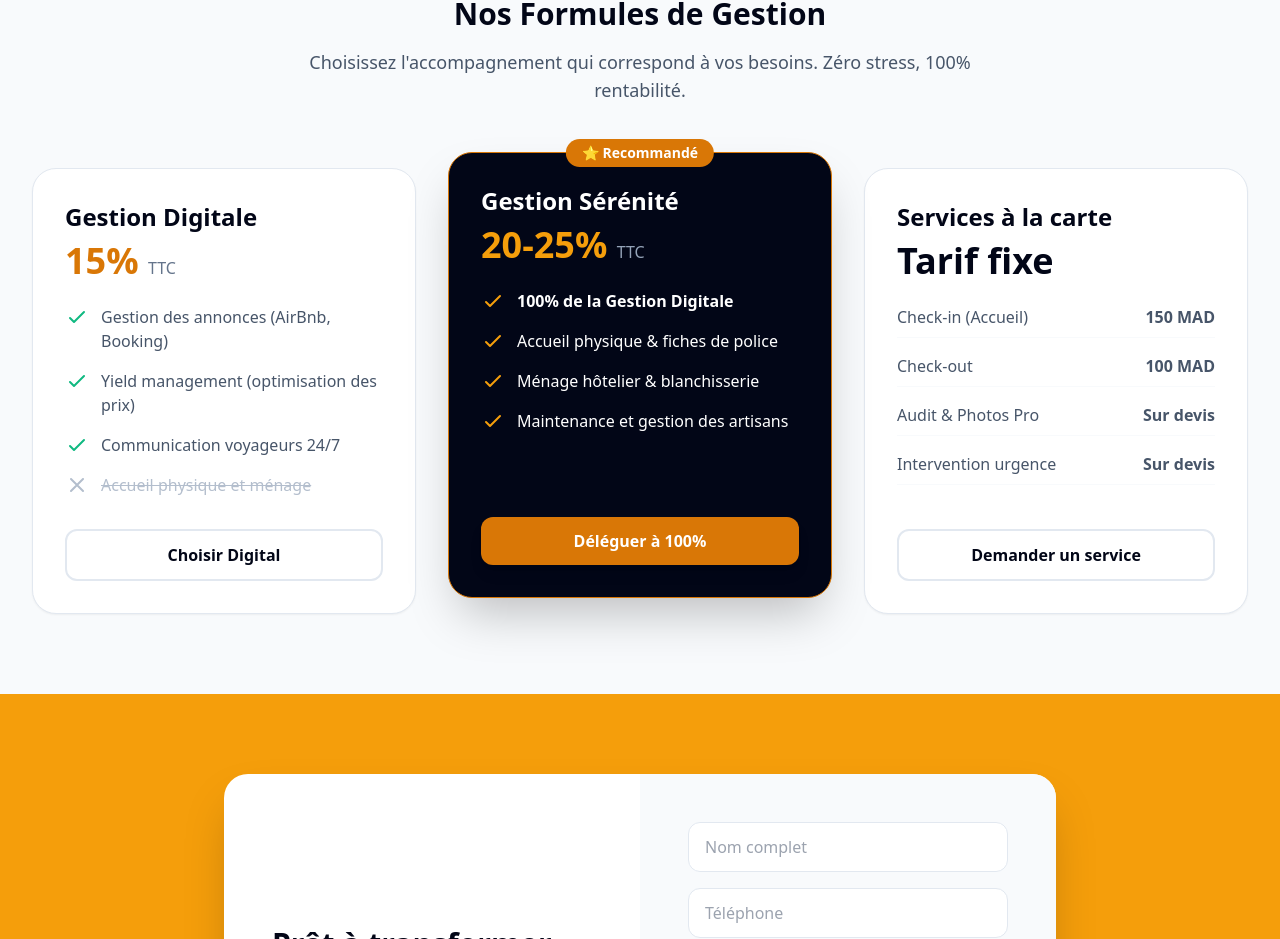
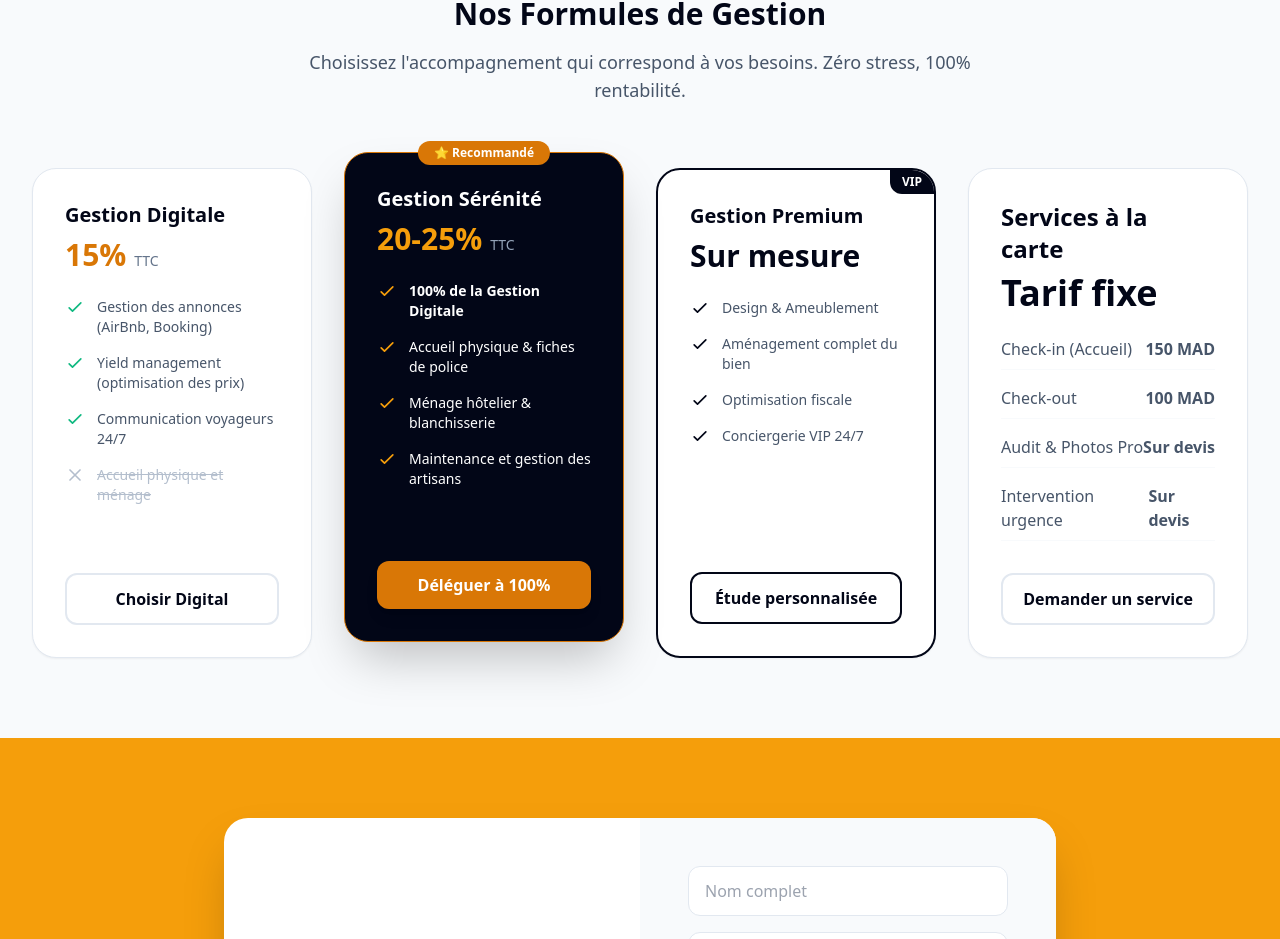
Before and after one commit to anoirqotbi87-debug/babfez, a Next.js app: page /1 in a window 1280 px wide. Shown: the part 1400-2339 px from the top of the page. Built offline with nearby package versions, Linux system fonts and the light colour scheme.

Commit message:
feat: Add Premium formula to the services grid and form

```diff
--- a/src/app/[lang]/page.tsx
+++ b/src/app/[lang]/page.tsx
@@ -187,20 +187,20 @@ export default function Home({ params }: { params: { lang: string } }) {
           <h2 className="text-3xl font-extrabold text-slate-950 mb-4">{dict.home.servicesTitle}</h2>
           <p className="text-lg text-slate-600 max-w-2xl mx-auto mb-16">{dict.home.servicesSubtitle}</p>
 
-          <div className="grid md:grid-cols-3 gap-8 text-left">
+          <div className="grid md:grid-cols-2 lg:grid-cols-4 gap-8 text-left">
             {/* Formule 1 */}
             <div className="bg-white rounded-3xl p-8 border border-slate-200 shadow-sm flex flex-col">
-              <h3 className="text-2xl font-extrabold text-slate-950 mb-2">{dict.home.formula1Title}</h3>
-              <div className="text-4xl font-extrabold text-amber-600 mb-6">{dict.home.formula1Price} <span className="text-base text-slate-500 font-medium">TTC</span></div>
-              <ul className="space-y-4 mb-8 flex-1">
+              <h3 className="text-xl font-extrabold text-slate-950 mb-2">{dict.home.formula1Title}</h3>
+              <div className="text-3xl font-extrabold text-amber-600 mb-6">{dict.home.formula1Price} <span className="text-sm text-slate-500 font-medium">TTC</span></div>
+              <ul className="space-y-4 mb-8 flex-1 text-sm">
                 {dict.home.formula1Features.map((feat, idx) => (
                   <li key={idx} className="flex gap-3 text-slate-600">
-                    <svg className="w-6 h-6 text-emerald-500 shrink-0" fill="none" stroke="currentColor" viewBox="0 0 24 24"><path strokeLinecap="round" strokeLinejoin="round" strokeWidth="2" d="M5 13l4 4L19 7"/></svg>
+                    <svg className="w-5 h-5 text-emerald-500 shrink-0" fill="none" stroke="currentColor" viewBox="0 0 24 24"><path strokeLinecap="round" strokeLinejoin="round" strokeWidth="2" d="M5 13l4 4L19 7"/></svg>
                     {feat}
                   </li>
                 ))}
                 <li className="flex gap-3 text-slate-400 opacity-70">
-                  <svg className="w-6 h-6 shrink-0" fill="none" stroke="currentColor" viewBox="0 0 24 24"><path strokeLinecap="round" strokeLinejoin="round" strokeWidth="2" d="M6 18L18 6M6 6l12 12"/></svg>
+                  <svg className="w-5 h-5 shrink-0" fill="none" stroke="currentColor" viewBox="0 0 24 24"><path strokeLinecap="round" strokeLinejoin="round" strokeWidth="2" d="M6 18L18 6M6 6l12 12"/></svg>
                   <s>{dict.home.formula1Excluded}</s>
                 </li>
               </ul>
@@ -211,21 +211,39 @@ export default function Home({ params }: { params: { lang: string } }) {
 
             {/* Formule 2 - Recommandée */}
             <div className="bg-slate-950 rounded-3xl p-8 border border-amber-600 shadow-2xl flex flex-col relative transform lg:-translate-y-4 z-10">
-              <div className="absolute top-0 left-1/2 -translate-x-1/2 -translate-y-1/2 bg-amber-600 text-white font-bold px-4 py-1 rounded-full text-sm whitespace-nowrap">
+              <div className="absolute top-0 left-1/2 -translate-x-1/2 -translate-y-1/2 bg-amber-600 text-white font-bold px-4 py-1 rounded-full text-xs whitespace-nowrap">
                 {dict.home.formula2Tag}
               </div>
-              <h3 className="text-2xl font-extrabold text-white mb-2">{dict.home.formula2Title}</h3>
-              <div className="text-4xl font-extrabold text-amber-500 mb-6">{dict.home.formula2Price} <span className="text-base text-slate-400 font-medium">TTC</span></div>
-              <ul className="space-y-4 mb-8 flex-1 text-slate-300">
+              <h3 className="text-xl font-extrabold text-white mb-2">{dict.home.formula2Title}</h3>
+              <div className="text-3xl font-extrabold text-amber-500 mb-6">{dict.home.formula2Price} <span className="text-sm text-slate-400 font-medium">TTC</span></div>
+              <ul className="space-y-4 mb-8 flex-1 text-slate-300 text-sm">
                 {dict.home.formula2Features.map((feat, idx) => (
                   <li key={idx} className="flex gap-3 text-white">
-                    <svg className="w-6 h-6 text-amber-500 shrink-0" fill="none" stroke="currentColor" viewBox="0 0 24 24"><path strokeLinecap="round" strokeLinejoin="round" strokeWidth="2" d="M5 13l4 4L19 7"/></svg>
+                    <svg className="w-5 h-5 text-amber-500 shrink-0" fill="none" stroke="currentColor" viewBox="0 0 24 24"><path strokeLinecap="round" strokeLinejoin="round" strokeWidth="2" d="M5 13l4 4L19 7"/></svg>
                     {idx === 0 ? <strong>{feat}</strong> : feat}
                   </li>
                 ))}
               </ul>
               <a href="#contact" className="block text-center bg-amber-600 text-white font-bold py-3 rounded-xl hover:bg-amber-700 transition-colors shadow-lg">
                 {dict.home.formula2Btn}
+              </a>
+            </div>
+
+            {/* Formule Premium (NEW) */}
+            <div className="bg-white rounded-3xl p-8 border-2 border-slate-950 shadow-sm flex flex-col relative overflow-hidden">
+              <div className="absolute top-0 right-0 bg-slate-950 text-white font-extrabold px-3 py-1 text-xs rounded-bl-xl">VIP</div>
+              <h3 className="text-xl font-extrabold text-slate-950 mb-2">{dict.home.formulaPremiumTitle}</h3>
+              <div className="text-3xl font-extrabold text-slate-950 mb-6">{dict.home.formulaPremiumPrice}</div>
+              <ul className="space-y-4 mb-8 flex-1 text-sm">
+                {dict.home.formulaPremiumFeatures.map((feat, idx) => (
+                  <li key={idx} className="flex gap-3 text-slate-600 font-medium">
+                    <svg className="w-5 h-5 text-slate-950 shrink-0" fill="none" stroke="currentColor" viewBox="0 0 24 24"><path strokeLinecap="round" strokeLinejoin="round" strokeWidth="2" d="M5 13l4 4L19 7"/></svg>
+                    {feat}
+                  </li>
+                ))}
+              </ul>
+              <a href="#contact" className="block text-center border-2 border-slate-950 text-slate-950 font-bold py-3 rounded-xl hover:bg-slate-950 hover:text-white transition-colors mt-auto">
+                {dict.home.formulaPremiumBtn}
               </a>
             </div>
 
@@ -290,6 +308,7 @@ export default function Home({ params }: { params: { lang: string } }) {
                     <select value={formData.formule} onChange={e => setFormData({...formData, formule: e.target.value})} className="w-full px-4 py-3 rounded-xl border border-slate-200 focus:border-amber-500 outline-none bg-white">
                       <option value={dict.home.formula1Title}>{dict.home.formula1Title}</option>
                       <option value={dict.home.formula2Title}>{dict.home.formula2Title}</option>
+                      <option value={dict.home.formulaPremiumTitle}>{dict.home.formulaPremiumTitle}</option>
                       <option value={dict.home.formula3Title}>{dict.home.formula3Title}</option>
                     </select>
                   </div>
--- a/src/dictionaries/en.json
+++ b/src/dictionaries/en.json
@@ -41,6 +41,11 @@
     "formula2Price": "20-25%",
     "formula2Features": ["100% of Digital Management", "In-person welcome & police registration", "Hotel-grade cleaning & laundry", "Maintenance & artisan management"],
     "formula2Btn": "Delegate 100%",
+
+    "formulaPremiumTitle": "Premium Management",
+    "formulaPremiumPrice": "Tailor-made",
+    "formulaPremiumFeatures": ["Design & Furnishing", "Complete property setup", "Tax optimization", "24/7 VIP Concierge"],
+    "formulaPremiumBtn": "Personalized study",
 
     "formula3Title": "A la Carte Services",
     "formula3Price": "Fixed rate",
--- a/src/dictionaries/es.json
+++ b/src/dictionaries/es.json
@@ -41,6 +41,11 @@
     "formula2Price": "20-25%",
     "formula2Features": ["100% de la Gestión Digital", "Acogida física y registro policial", "Limpieza hotelera y lavandería", "Mantenimiento y gestión de artesanos"],
     "formula2Btn": "Delegar al 100%",
+
+    "formulaPremiumTitle": "Gestión Premium",
+    "formulaPremiumPrice": "A medida",
+    "formulaPremiumFeatures": ["Diseño y mobiliario", "Acondicionamiento completo", "Optimización fiscal", "Conserjería VIP 24/7"],
+    "formulaPremiumBtn": "Estudio personalizado",
 
     "formula3Title": "Servicios a la carta",
     "formula3Price": "Tarifa fija",
--- a/src/dictionaries/fr.json
+++ b/src/dictionaries/fr.json
@@ -41,6 +41,11 @@
     "formula2Price": "20-25%",
     "formula2Features": ["100% de la Gestion Digitale", "Accueil physique & fiches de police", "Ménage hôtelier & blanchisserie", "Maintenance et gestion des artisans"],
     "formula2Btn": "Déléguer à 100%",
+
+    "formulaPremiumTitle": "Gestion Premium",
+    "formulaPremiumPrice": "Sur mesure",
+    "formulaPremiumFeatures": ["Design & Ameublement", "Aménagement complet du bien", "Optimisation fiscale", "Conciergerie VIP 24/7"],
+    "formulaPremiumBtn": "Étude personnalisée",
 
     "formula3Title": "Services à la carte",
     "formula3Price": "Tarif fixe",
```
